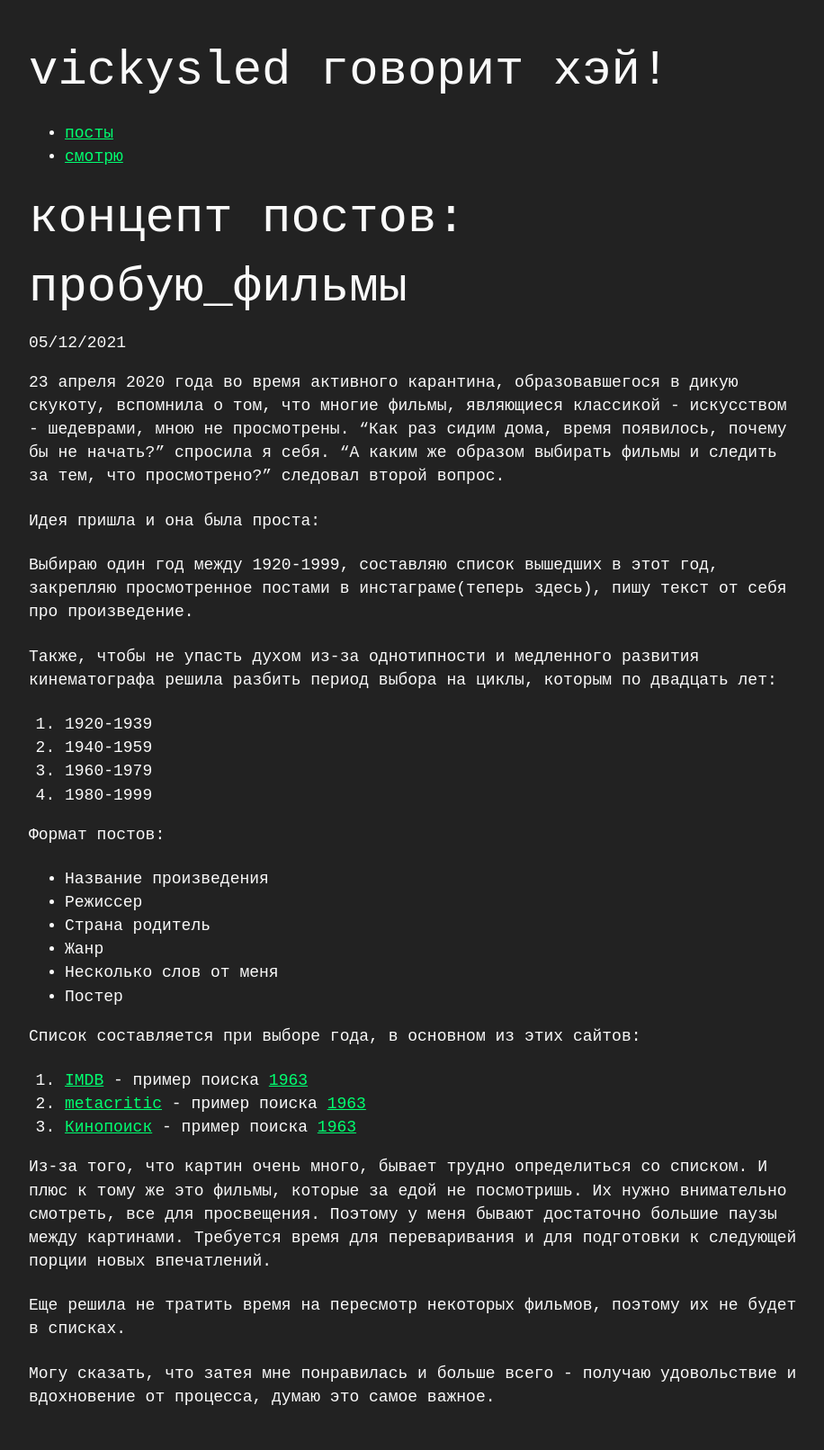
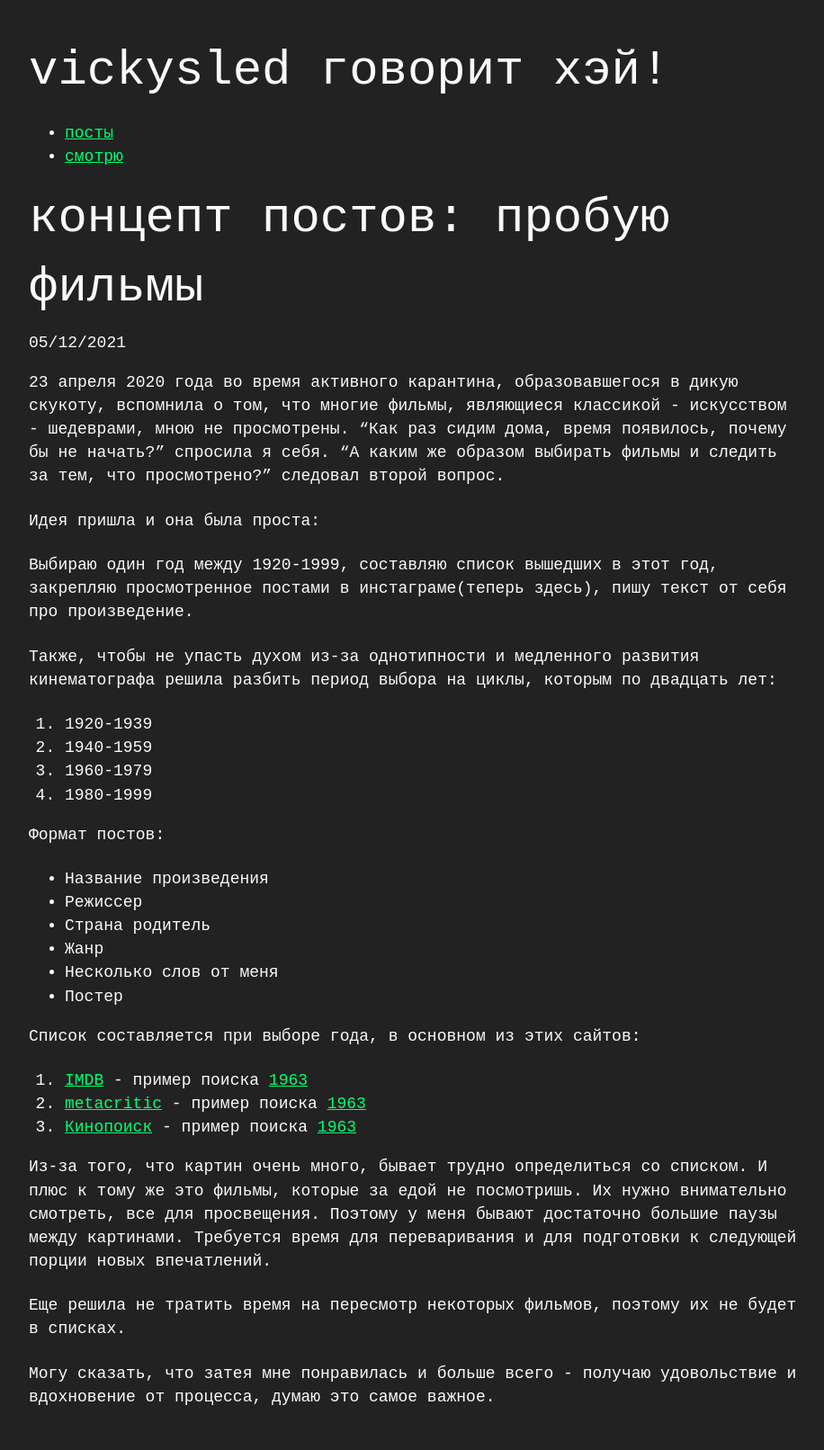
Before and after one commit to vickysled/vickysled.github.io, a Jekyll site: the page built from _posts/2021-12-05-watching-concept.md, in a window 1280 px wide. Shown: the whole page at 90% size, without its empty margins (176-1092 px from the left). Built offline with Jekyll 4.4.1, drawn with Linux system fonts in a browser that asks for light colours.

```diff
--- a/_posts/2021-12-05-watching-concept.md
+++ b/_posts/2021-12-05-watching-concept.md
@@ -1,6 +1,6 @@
 ---
 layout: post
-title:  "концепт постов: пробую_фильмы"
+title:  "концепт постов: пробую фильмы"
 date:   2021-12-05 11:00:00
 tags: смотрю
 ---
```
